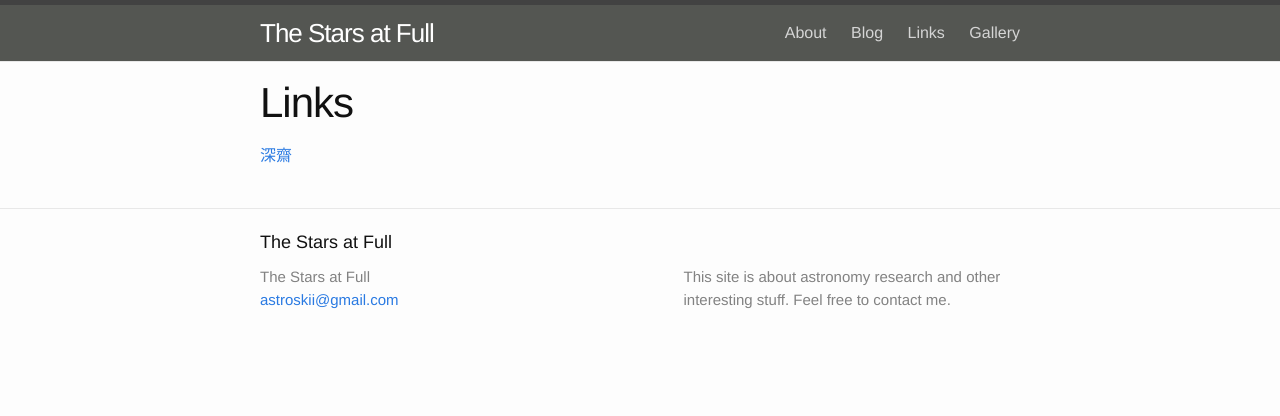
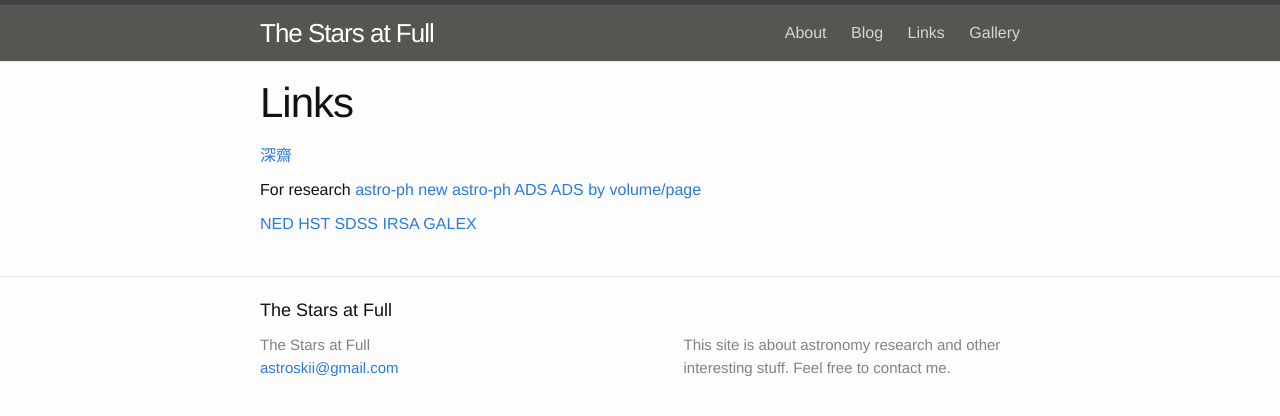
Before and after one commit to karlan/karlan.github.io, a Jekyll site: the page built from links.md, in a window 1280 px wide. Shown: the top 416 px of the page. Built offline with Jekyll 4.4.1, drawn with Linux system fonts in a browser that asks for light colours.

Commit message:
more links

```diff
--- a/links.md
+++ b/links.md
@@ -4,8 +4,23 @@ title: Links
 permalink: /links/
 ---
 
+
 [深齋][etymologies]
 
+For research
+[astro-ph new][astro-ph new]   [astro-ph][astro-ph]  [ADS][ads] [ADS by volume/page][adsv]
+
+[NED][ned] [HST][hst] [SDSS][sdss] [IRSA][irsa] [GALEX][galex]
 
 
 [etymologies]:http://www.etymologise.com/
+[astro-ph new]:http://arxiv.org/list/astro-ph/new
+[astro-ph]:http://arxiv.org/find/astro-ph
+[ads]:http://adsabs.harvard.edu/abstract_service.html
+[adsv]:http://adsabs.harvard.edu/bib_abs.html
+
+[ned]:http://ned.ipac.caltech.edu/forms/byname.html
+[hst]:https://archive.stsci.edu/hst/search.php
+[irsa]:http://irsa.ipac.caltech.edu/frontpage/
+[galex]:http://galex.stsci.edu/GalexView/
+[sdss]:http://skyserver.sdss.org/dr12/en/home.aspx
```
Also changed, not shown: 1 other file.
